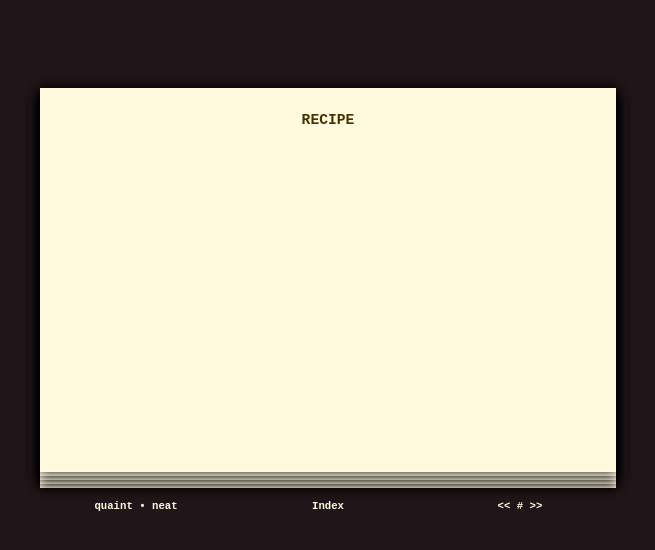
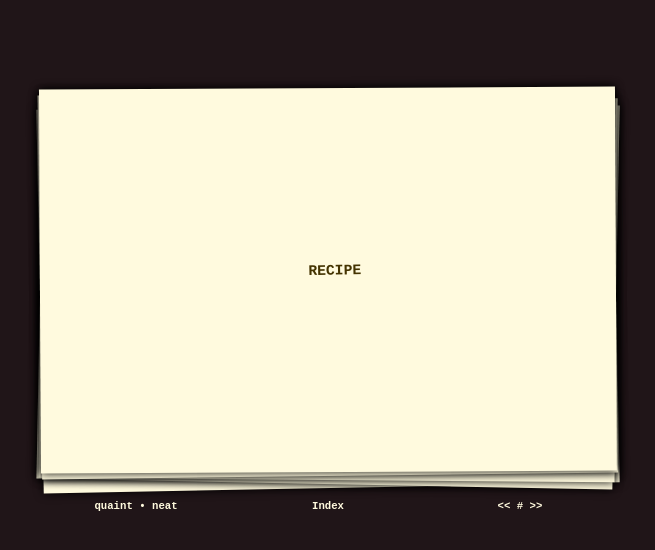
Before and after one commit to Rezmason/GoodiesFromTal-Heim, a plain HTML site: page template.html in a window 1280 px wide. Shown: the whole page, without its empty margins (312-967 px from the left). Drawn offline with Linux system fonts and the light colour scheme.

Commit message:
Recipes are now centered on the card.

```diff
--- a/css/main.css
+++ b/css/main.css
@@ -63,18 +63,27 @@ card {
     text-align: center;
 }
 
+card:before {
+  content: "";
+  display: inline-block;
+  vertical-align: middle;
+  height: 100%;
+}
+
 titlecard {
     -webkit-backface-visibility: hidden;
 }
 
 recipe {
     text-align: left;
-    margin: 0.25in auto;
+    margin: 50 auto;
     transform-origin: center middle;
     display: inline-block;
     font-size: 11pt;
     color: #443300;
     white-space: pre;
+    vertical-align: middle;
+    padding: 1px 1px;
 }
 
 credit {
--- a/scripts/nudge.js
+++ b/scripts/nudge.js
@@ -1,19 +1,27 @@
 function nudge(type) {
-    var jostle = type == "jostle";
+    var jostle = type == "JOSTLE";
     var cards = document.querySelectorAll("card,titlecard");
     for (var i = 0; i < cards.length; i++) {
-        var style = "transform:";
+        var cardStyle = "transform:";
         if (jostle) {
-            style += " rotate(" + (Math.random() * 2 - 1) * 1.5 + "deg)";
+            cardStyle += " rotate(" + rand(1.5) + "deg)";
         }
-        style += " translateY(" + i * -3 + "pt)"
-        style += ";"
-        cards[i].style = style;
+        cardStyle += " translateY(" + i * -3 + "pt)"
+        cardStyle += ";"
+        cards[i].style = cardStyle;
     }
     if (jostle) {
         var recipe = document.querySelectorAll("recipe")[0];
         if (recipe != null) {
-            recipe.style = "transform: rotate(" + (Math.random() * 2 - 1) * 2 + "deg);";
+            var recipeStyle = "transform:";
+            recipeStyle += " rotate(" + rand(1) + "deg)";
+            recipeStyle += " translate(" + rand(10) + "pt, " + rand(10) + "pt)";
+            recipeStyle += ";";
+            recipe.style = recipeStyle;
         }
     }
 }
+
+function rand(mult) {
+    return (Math.random() * 2 - 1) * mult;
+}
```
